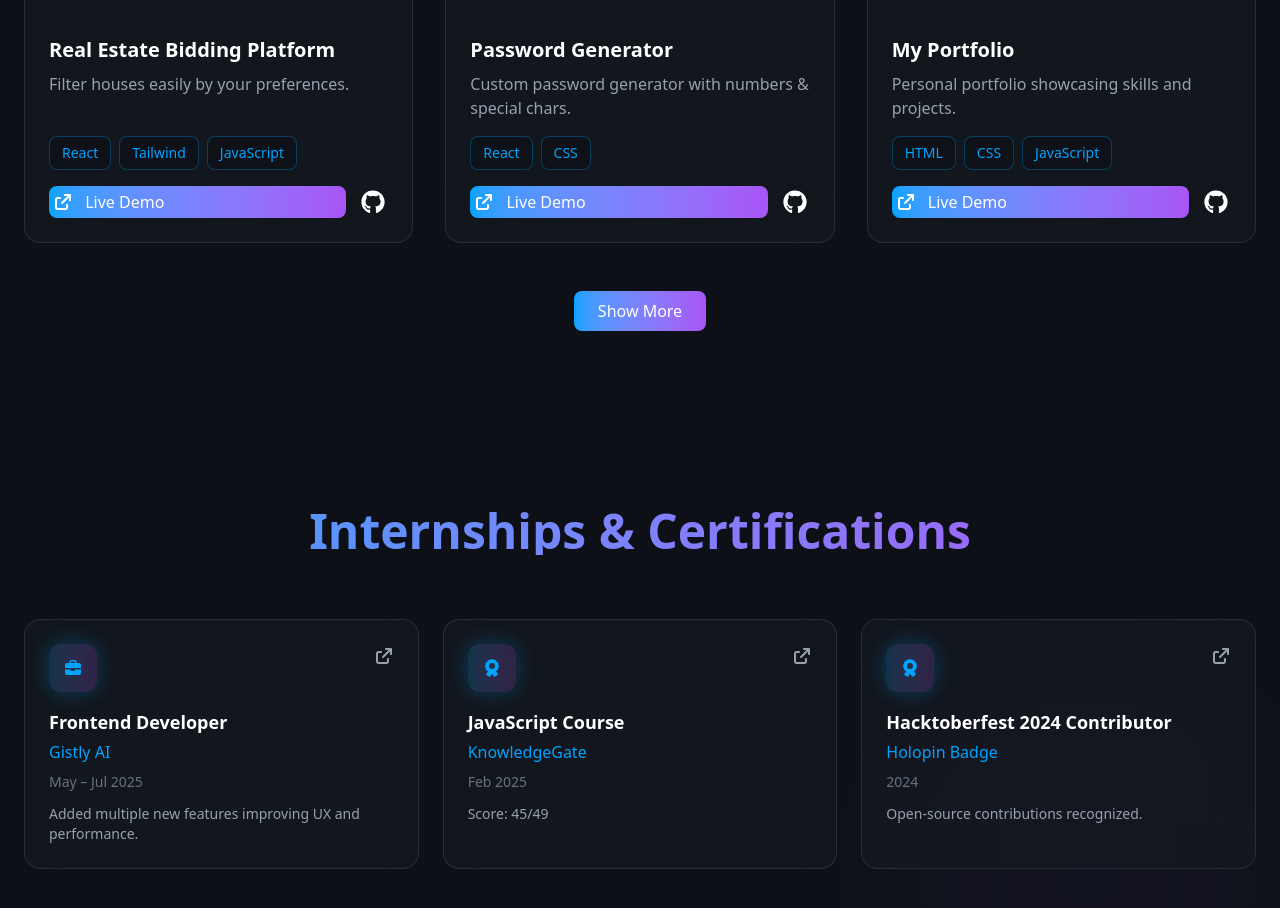
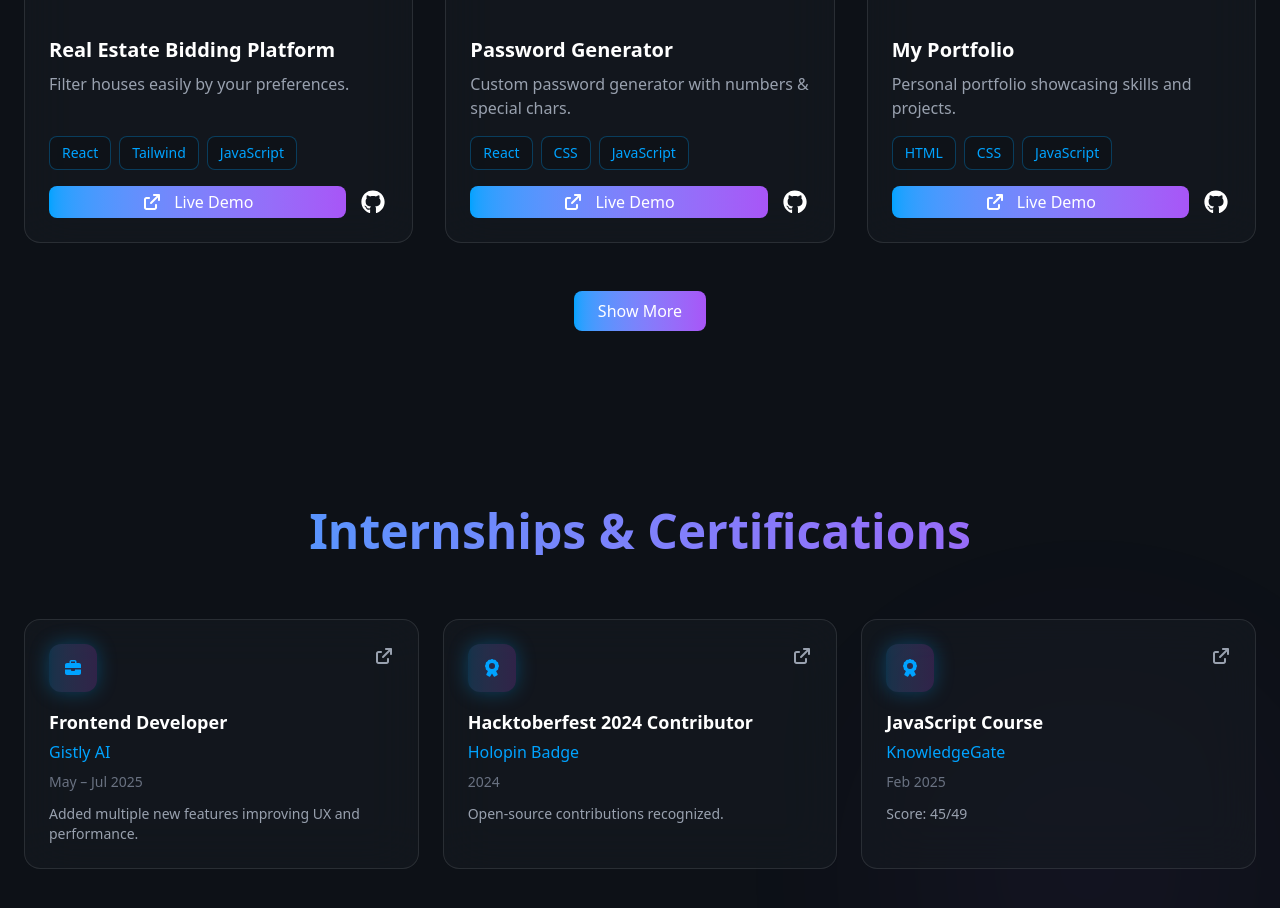
Before and after one commit to Gaurav-meena95/gaurav-portfolio-v2, a React (Vite) app in the folder gaurav-meena-95/: page / in a window 1280 px wide. Shown: the part 2360-3268 px from the top of the page. Built offline with nearby package versions, Linux system fonts and the light colour scheme.

Commit message:
project added

```diff
--- a/gaurav-meena-95/src/components/Internships.jsx
+++ b/gaurav-meena-95/src/components/Internships.jsx
@@ -13,6 +13,15 @@ export function Internships() {
       description: 'Added multiple new features improving UX and performance.',
       link: '#',
     },
+     {
+      type: 'certification',
+      icon: faAward,
+      title: 'Hacktoberfest 2024 Contributor',
+      company: 'Holopin Badge',
+      period: '2024',
+      description: 'Open-source contributions recognized.',
+      link: '#',
+    },
     {
       type: 'certification',
       icon: faAward,
@@ -21,16 +30,7 @@ export function Internships() {
       period: 'Feb 2025',
       description: 'Score: 45/49',
       link: '#',
-    },
-    {
-      type: 'certification',
-      icon: faAward,
-      title: 'Hacktoberfest 2024 Contributor',
-      company: 'Holopin Badge',
-      period: '2024',
-      description: 'Open-source contributions recognized.',
-      link: '#',
-    },
+    }
   ];
 
   return (
--- a/gaurav-meena-95/src/components/Project.jsx
+++ b/gaurav-meena-95/src/components/Project.jsx
@@ -1,11 +1,11 @@
 import { motion } from 'framer-motion';
 import { FontAwesomeIcon } from '@fortawesome/react-fontawesome';
-import {faExternalLink } from '@fortawesome/free-solid-svg-icons';
-import {faGithub} from '@fortawesome/free-brands-svg-icons'
+import { faExternalLink } from '@fortawesome/free-solid-svg-icons';
+import { faGithub } from '@fortawesome/free-brands-svg-icons'
 import { useState } from 'react';
 
 export function Projects() {
-    const [showMore,setShowMore] = useState(false)
+  const [showMore, setShowMore] = useState(false)
   const projects = [
     {
       title: 'Real Estate Bidding Platform',
@@ -13,15 +13,17 @@ export function Projects() {
       tech: ['React', 'Tailwind', 'JavaScript'],
       image: 'https://images.unsplash.com/photo-1560518883-ce09059eeffa?w=800&q=80',
       gradient: 'from-blue-500 to-cyan-500',
-      link: 'https://wap-capstone-2-dihq.vercel.app/'
+      link: 'https://wap-capstone-2-dihq.vercel.app/',
+      repo: 'https://github.com/Gaurav-meena95/WAP-capstone-2'
     },
     {
       title: 'Password Generator',
       description: 'Custom password generator with numbers & special chars.',
-      tech: ['React', 'CSS'],
+      tech: ['React', 'CSS','JavaScript'],
       image: 'https://images.unsplash.com/photo-1614064641938-3bbee52942c7?w=800&q=80',
       gradient: 'from-purple-500 to-pink-500',
-      link: 'https://wap-capstone-2-dihq.vercel.app/'
+      link: 'https://gaurav-meena95.github.io/password_Genrator/',
+      repo: 'https://github.com/Gaurav-meena95/password_Genrator'
     },
     {
       title: 'My Portfolio',
@@ -29,7 +31,8 @@ export function Projects() {
       tech: ['HTML', 'CSS', 'JavaScript'],
       image: 'https://images.unsplash.com/photo-1467232004584-a241de8bcf5d?w=800&q=80',
       gradient: 'from-cyan-500 to-blue-500',
-      link: 'https://wap-capstone-2-dihq.vercel.app/'
+      link: 'https://wap-capstone-2-dihq.vercel.app/',
+      repo: 'https://github.com/Gaurav-meena95/portfolio'
     },
     {
       title: 'E-Commerce Store',
@@ -37,7 +40,26 @@ export function Projects() {
       tech: ['React', 'Node.js', 'MongoDB'],
       image: 'https://images.unsplash.com/photo-1515165562835-c4c4c0b7b43e?w=800&q=80',
       gradient: 'from-green-500 to-emerald-500',
-      link: 'https://wap-capstone-2-dihq.vercel.app/'
+      link: 'https://wap-capstone-2-dihq.vercel.app/',
+      repo: 'https://github.com/Gaurav-meena95/ecommerce-store'
+    },
+    {
+      title: 'E-Commerce Store',
+      description: 'Full-featured store with cart and checkout.',
+      tech: ['React', 'Node.js', 'MongoDB'],
+      image: 'https://images.unsplash.com/photo-1515165562835-c4c4c0b7b43e?w=800&q=80',
+      gradient: 'from-green-500 to-emerald-500',
+      link: 'https://wap-capstone-2-dihq.vercel.app/',
+      repo: 'https://github.com/Gaurav-meena95/ecommerce-store-2'
+    },
+    {
+      title: "Capstone 1",
+      description: "Full-featured store with cart and checkout.",
+      tech: ["React", "Node.js", "MongoDB"],
+      image: "https://images.unsplash.com/photo-1515165562835-c4c4c0b7b43e?w=800&q=80",
+      gradient: "from-green-500 to-emerald-500",
+      link: "https://s-w-capstone-project-gaurav-meena-pif7.vercel.app/",
+      repo: "https://github.com/Gaurav-meena95/S-W-Capstone-Project-Gaurav-Meena"
     },
     {
       title: 'Chat App',
@@ -45,13 +67,14 @@ export function Projects() {
       tech: ['React', 'Express', 'Socket.io'],
       image: 'https://images.unsplash.com/photo-1603791440384-56cd371ee9a7?w=800&q=80',
       gradient: 'from-orange-500 to-red-500',
-      link: 'https://wap-capstone-2-dihq.vercel.app/'
+      link: 'https://wap-capstone-2-dihq.vercel.app/',
+      repo: 'https://github.com/Gaurav-meena95/chat-app'
     }
   ];
 
-  const visibleProjects = showMore ? projects : projects.slice(0,3);
+  const visibleProjects = showMore ? projects : projects.slice(0, 3);
   return (
-    <section  className="py-20 px-6 relative overflow-hidden" id="projects">
+    <section className="py-20 px-6 relative overflow-hidden" id="projects">
       <div className="max-w-7xl mx-auto relative z-10">
         <motion.div
           initial={{ opacity: 0, y: 20 }}
@@ -104,11 +127,11 @@ export function Projects() {
                     {project.tech.map((tech, techIndex) => (
                       <motion.div
                         key={techIndex}
-                         whileHover={{ scale: 1.05 }}
-                      className="px-3 py-1.5 rounded-lg text-sm bg-[#0D1117]/60 border-[#00A3FF]/30 text-[#00A3FF] hover:border-[#00A3FF] border transition-all duration-300"
-                      style={{
-                        boxShadow: `0 0 10px ${tech.color}20`,
-                      }}
+                        whileHover={{ scale: 1.05 }}
+                        className="px-3 py-1.5 rounded-lg text-sm bg-[#0D1117]/60 border-[#00A3FF]/30 text-[#00A3FF] hover:border-[#00A3FF] border transition-all duration-300"
+                        style={{
+                          boxShadow: `0 0 10px ${tech.color}20`,
+                        }}
                       >
                         {tech}
                       </motion.div>
@@ -117,8 +140,8 @@ export function Projects() {
 
                   {/* Action buttons */}
                   <div className="flex gap-3">
-                    <a   size="sm" href={project.link} target="_blank" className="flex-1 bg-linear-to-r from-[#00A3FF] to-[#A855F7] hover:opacity-90 p-1 rounded-lg transition-all duration-300" > <FontAwesomeIcon className="mr-2 h-4 w-4" icon={faExternalLink}/> Live Demo</a  >
-                    <FontAwesomeIcon href="https://github.com/gaurav-meena-95" size='xl' className='mt-1' icon={faGithub}/>
+                    <a size="sm" href={project.link} target="_blank" className="flex-1 bg-linear-to-r from-[#00A3FF] to-[#A855F7] hover:opacity-90 p-1 rounded-lg transition-all duration-300  text-center" > <FontAwesomeIcon className="mr-2 h-4 w-4" icon={faExternalLink} /> Live Demo</a  >
+                    <a href={project.repo} target='_blank'><FontAwesomeIcon  size='xl' className='mt-1' icon={faGithub} /></a>
                   </div>
                 </div>
               </div>
```
